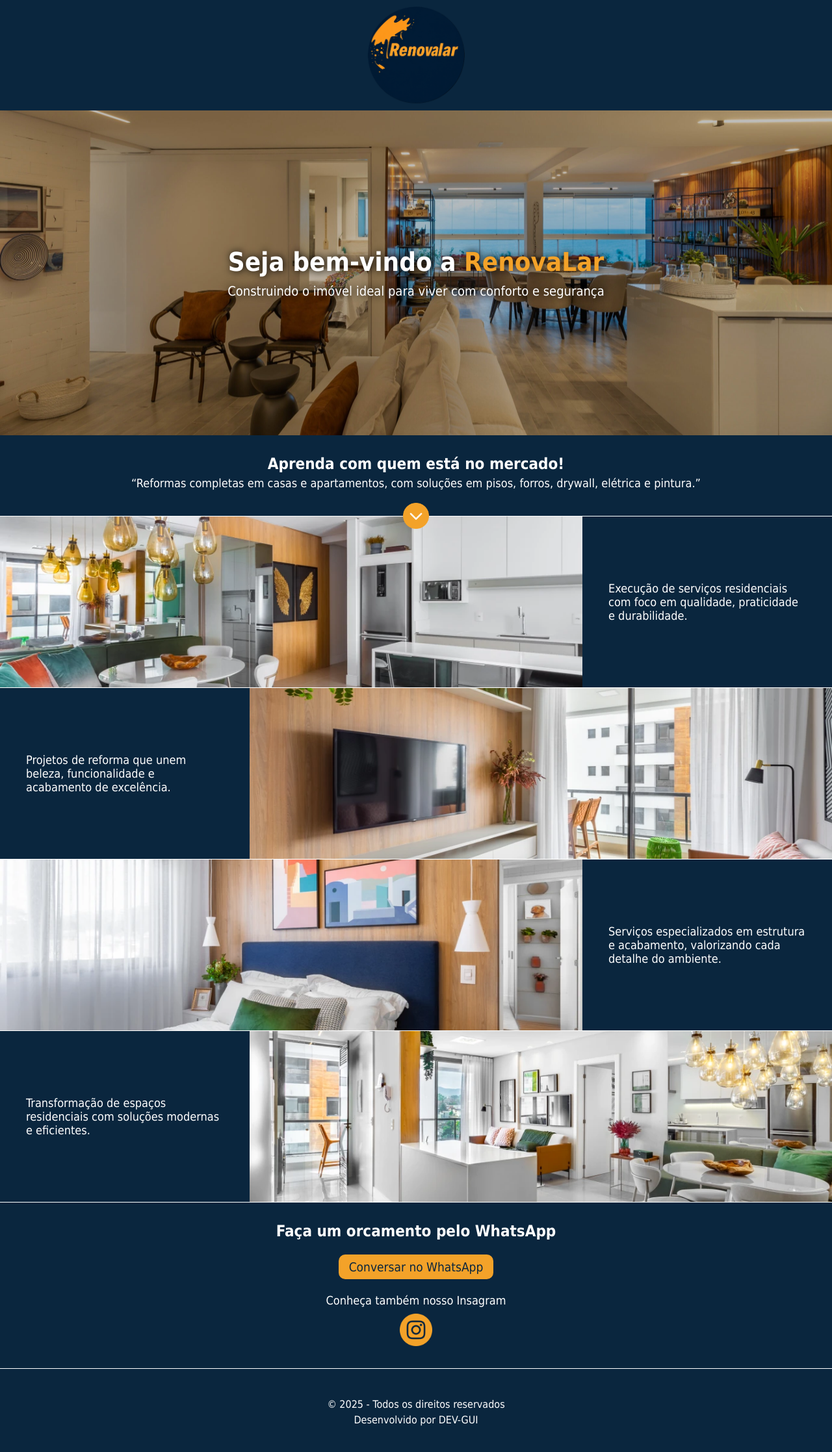
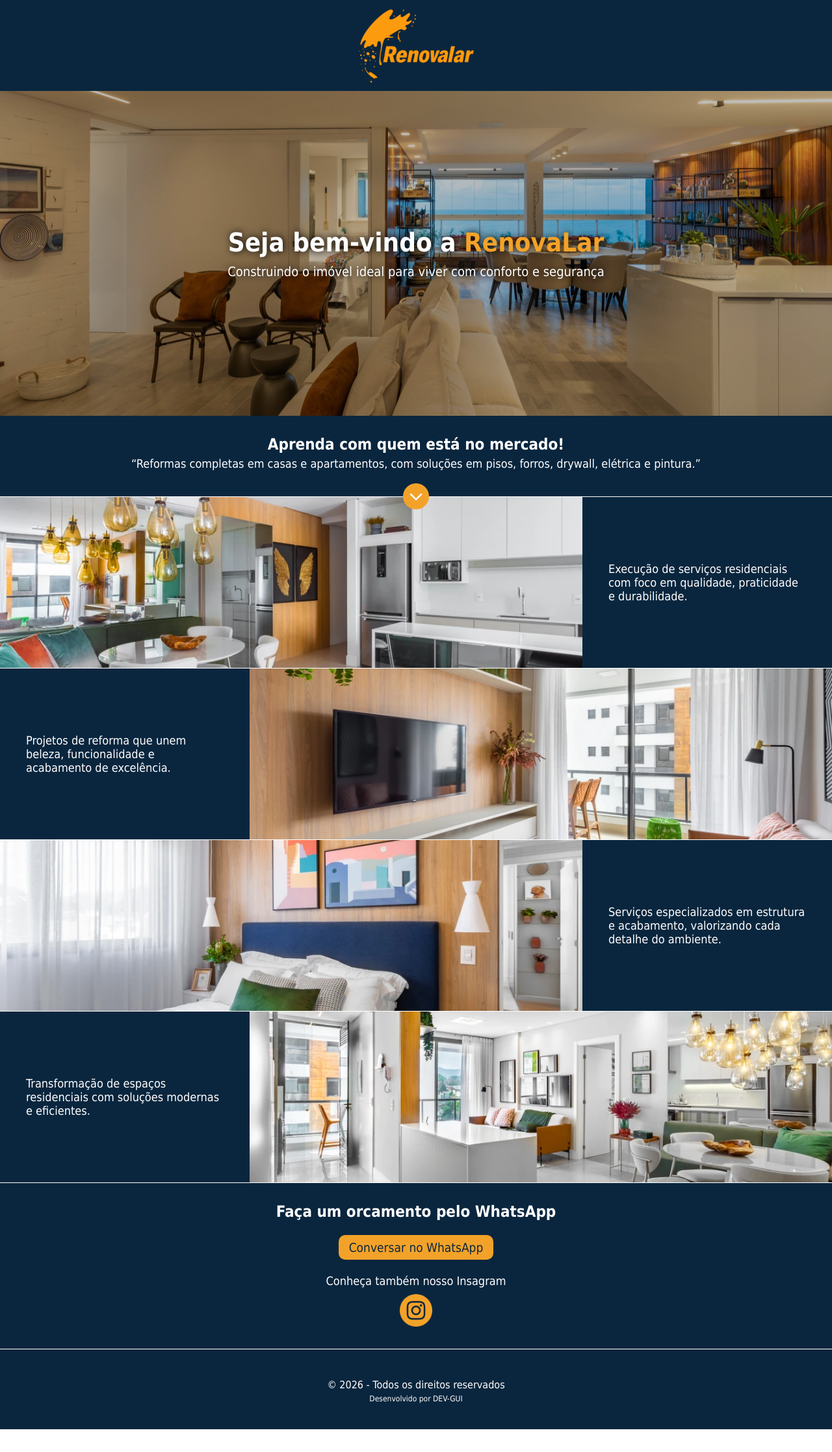
Before and after one commit to DEV-GUI06/RneovaLar, a plain HTML site: page index.html in a window 1280 px wide. Shown: the whole page at 65% size. After the commit the page ends 2200 px from the top, so only its background shows below. Drawn offline with Linux system fonts and the light colour scheme.

Commit message:
Add files via upload

```diff
--- a/index.html
+++ b/index.html
@@ -3,11 +3,16 @@
   <head>
     <meta charset="UTF-8" />
     <meta name="viewport" content="width=device-width, initial-scale=1.0" />
-    <meta name="description" content="Landing Page" />
-    <meta name="keywords" content="HTML, CSS, JavaScript" />
-    <meta name="author" content="Guilherme Batista" />
+    <meta name="description" content="RenovaLar" />
+    <meta name="keywords" content="pisos, forros, drywall, elétrica, pintura" />
     <title>RenovaLar</title>
     <link href="style.css" rel="stylesheet" />
+    <link
+      rel="shortcut icon"
+      href="imgs/logo-renovalar.png"
+      type="image/x-icon"
+      style="border-radius: 20px"
+    />
   </head>
   <body>
     <header>
@@ -119,8 +124,8 @@
 
     <footer>
       <div class="container">
-        <p>© 2025 - Todos os direitos reservados</p>
-        <p>Desenvolvido por DEV-GUI</p>
+        <p>© 2026 - Todos os direitos reservados</p>
+        <p class="dev">Desenvolvido por DEV-GUI</p>
       </div>
       <!-- container -->
   </body>
--- a/style.css
+++ b/style.css
@@ -22,9 +22,9 @@
 
 .logo1 {
   margin: 0 auto;
-  width: 150px;
-  height: 150px;
-  background-image: url(imgs/logo-renovalar.png);
+  width: 200px;
+  height: 120px;
+  background-image: url(imgs/Logo2.png);
   background-size: 100% 100%;
   background-repeat: no-repeat;
 }
```
